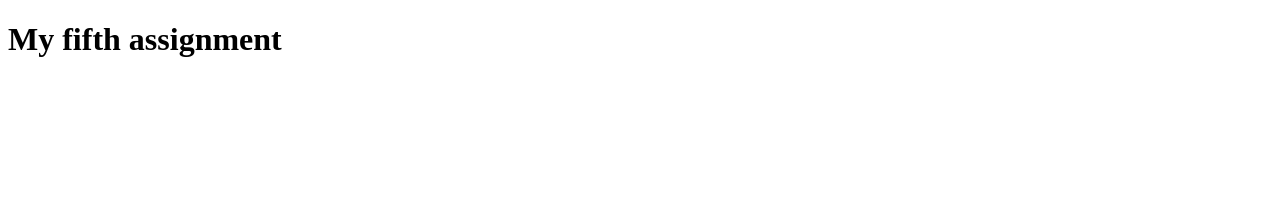
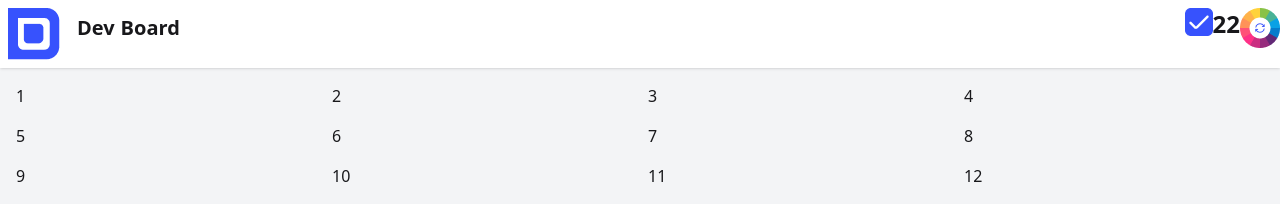
Before and after one commit to OsmanGani22/fifth-assignment, a plain HTML site: page index.html in a window 1280 px wide. Drawn offline with nearby package versions, Linux system fonts and the light colour scheme.

Commit message:
navbar added

```diff
--- a/index.html
+++ b/index.html
@@ -4,8 +4,42 @@
     <meta charset="UTF-8">
     <meta name="viewport" content="width=device-width, initial-scale=1.0">
     <title>fifth-assignment</title>
+    <link href="style.css" rel="stylesheet">
+    <link href="https://cdn.jsdelivr.net/npm/daisyui@5" rel="stylesheet" type="text/css" />
+<script src="https://cdn.jsdelivr.net/npm/@tailwindcss/browser@4"></script>
+<link href="/src/styles.css" rel="stylesheet">
+<script src="https://unpkg.com/@tailwindcss/browser@4"></script>
+
 </head>
 <body>
-    <h1>My fifth assignment</h1>
+    <section id="navbar">
+        <div class="navbar bg-base-100 shadow-sm">
+            <div class="flex">
+               <div> <img src="assets/logo.png" alt="logo"></div>
+              <div><a class="btn btn-ghost text-xl">Dev<span class="font-bold">Board</span></a></div>
+              <div class="flex absolute right-0">
+                <div><img src="assets/checkbox.png" alt="checkbox"></div>
+              <div><h2 class="text-2xl font-bold">22</h2></div>
+              <div><img src="assets/theme-btn.png" alt=""></div>
+
+
+             </div>
+          </div>
+    </section>
+<div class="grid grid-cols-4 gap-4 p-4 bg-gray-100">
+    <div>1</div>
+    <div>2</div>
+    <div>3</div>
+    <div>4</div>
+    <div>5</div>
+    <div>6</div>
+    <div>7</div>
+    <div>8</div>
+    <div>9</div>
+    <div>10</div>
+    <div>11</div>
+    <div>12</div>
+</div>
+
 </body>
 </html>
```
Also changed, not shown: style.css (added).
